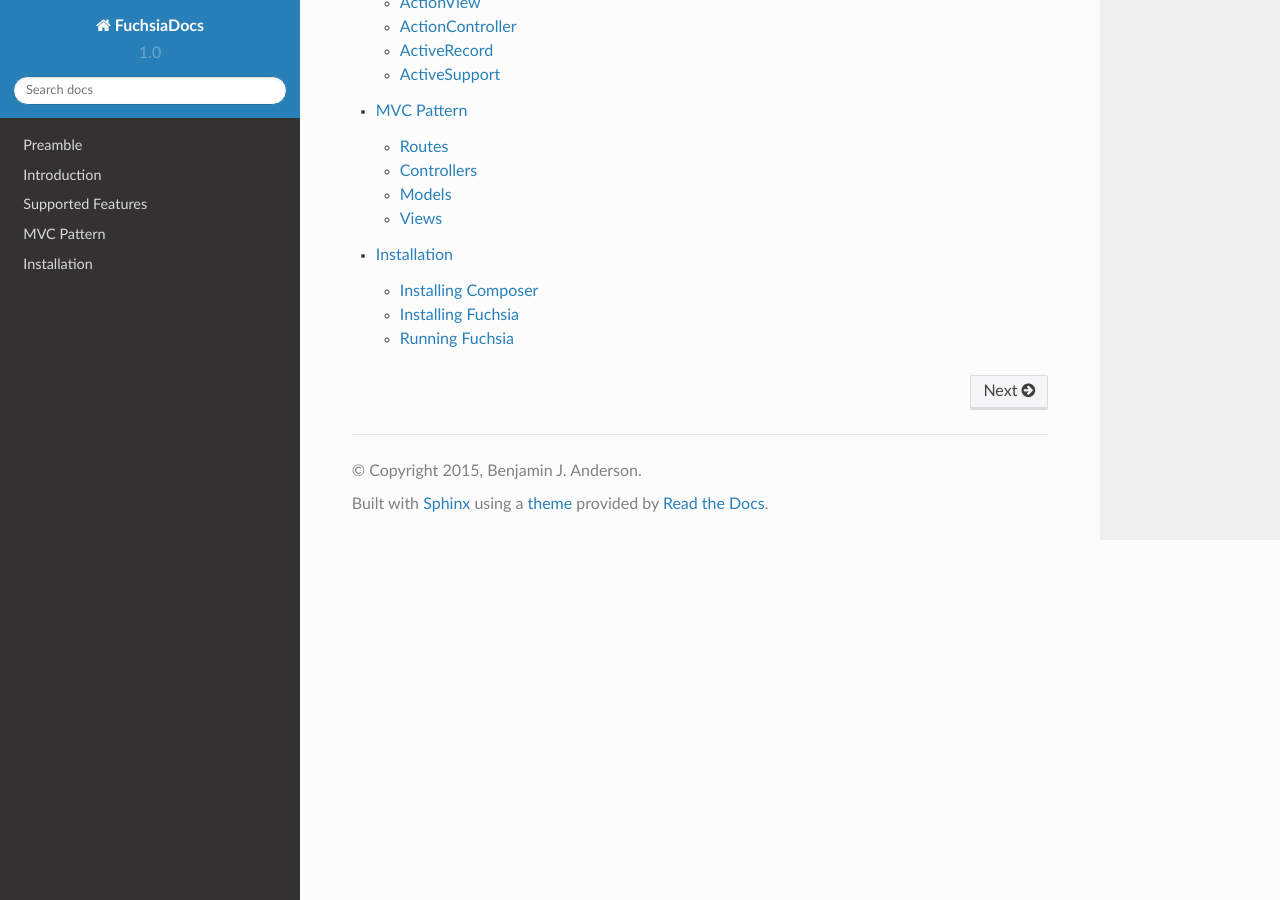
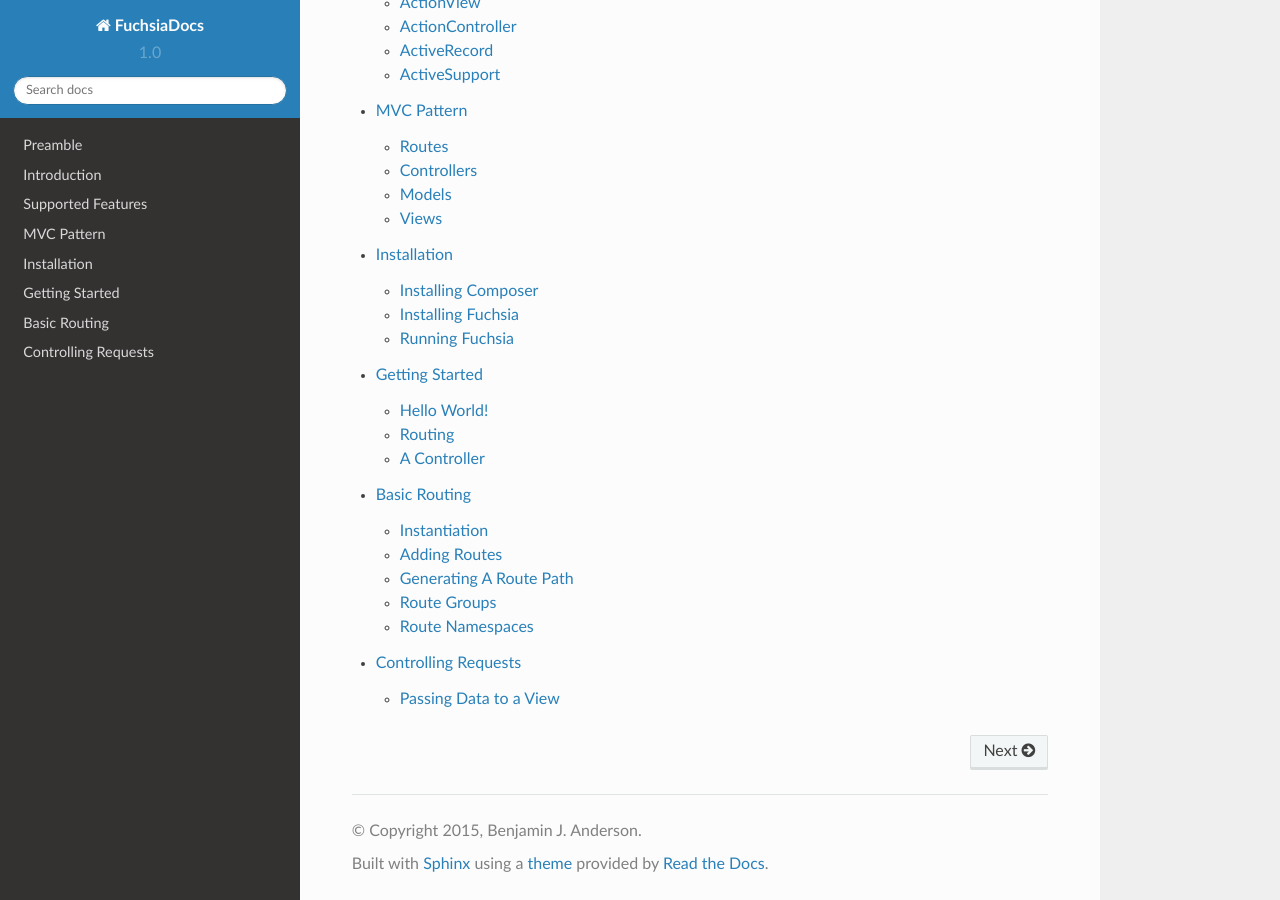
Before and after one commit to FuchsiaIO/Docs, a Sphinx documentation site: the page built from source/index.rst, in a window 1280 px wide and 900 px high, scrolled down 722 px. Built offline with Sphinx 7.4.7 and the Read the Docs theme 2.0.0, drawn with Linux system fonts in a browser that asks for light colours; part of the change alters nothing that is shown.

Commit message:
Update docs

```diff
--- /dev/null
+++ b/source/controllers.rst
@@ -0,0 +1,49 @@
+.. index::
+   single: Controlling Requests
+
+Controlling Requests
+========
+
+Controllers are responsible for handling requests/responses. Controllers are used to retrieve data from a resource and format it appropriately for the request (generally html or json).
+
+A Controller Serves a Request, so consider we've defined a route:
+
+.. code-block:: php
+
+  <?php
+    $router->add('default','{/controller,action, param}')->addValues(
+    	array(
+    		'controller' => 'index',
+    		'action' => 'index',
+    		'template '=>' master',
+    		'format' => '.html',
+    		'param' => 'Undefined'
+    	)
+    );
+
+Our Fuchsia Application will attempt to match any url to a controller (defaulting to indexController) and an action (defaulting to index). Otherwise a 404 error will be served (in production mode).
+
+.. code-block:: text
+
+  /index/debug
+    => indexController, debug() action
+
+  /home/
+    => homeController, index() action
+
+
+Passing Data to a View
+~~~~~~~~~~~~~~~~
+.. note::
+  Fuchsia automatically creates a default route aliased as "Fuchsia.default." Your controller will look for a directory in your views with your controller prefix and a file named the same as your action.
+
+A class variables defined in an action will be available to a rendered view.
+
+.. code-block:: php
+
+  <?php
+    public function index( $name )
+    {
+      $this->greeting = "Hello ".$name;
+      $this->respondTo( function($format) { $format->html = true; });
+    }
--- /dev/null
+++ b/source/gettingstarted.rst
@@ -0,0 +1,94 @@
+.. index::
+   single: Getting Started
+
+Getting Started
+========
+
+Hello World!
+~~~~~~~~~~~~~~~~
+
+As is necessary with all applications after confirming an installation, we must write our first application! We will be making the simple "Hello World!" application with Fuchsia as a starter. It'll provide some basic incites to how routing and templates work within Fuchsia.
+
+Routing
+~~~~~~~~~~~~~~~~
+By default, Fuchsia provides the following in config/routes.php
+
+.. code-block:: php
+
+  <?php
+    $router->addGet('home','/')->addValues(
+    	array(
+    		'controller'=>'index',
+    		'action'=>'index',
+    		'template'=>'master',
+    		'format'=>'.html'
+    	)
+    );
+
+This is specific enough to handle only a single request and will work for our Hello World application:
+
+.. code-block:: text
+
+  Any request matching " / " will route to:
+    A controller called indexController
+    A method called index()
+    The specified view in the index action will route through the "master" template
+    And it will respond to a "html" format by default.
+
+.. note::
+  Remember, the goal of Fuchsia is to use as few dependencies as possible! ActionController\\Base should not be included for "Hello World!" unless rendering via a view.
+
+However, we do not need a view to display the text "Hello World." We can remove the template and format key-value pairs for the array.
+
+.. code-block:: php
+
+  <?php
+    $router->addGet('home','/')->addValues(
+    	array(
+    		'controller'=>'index',
+    		'action'=>'index'
+    	)
+    );
+
+A Controller
+~~~~~~~~~~~~~~~~
+Controllers are the middle-layer (business logic) of your application. The concept of the controller is to separate "Model" (database) logic from our views. Fuchsia provides an indexController that responds to any format. In the previous note we specified that we do not need ActionController\\Base.
+
+Given the following code in the indexController
+
+.. code-block:: php
+
+  <?php
+  namespace Controllers;
+
+  class indexController extends \ActionController\Controller\Base
+  {
+
+    public function index()
+    {
+      $this->respondTo( function($format) {
+        $format->json = true;
+        $format->xml = true;
+        $format->html = true;
+      });
+    }
+
+  }
+
+We can remove the inheritance from the Base Controller and any format responses and simply add:
+echo "Hello World!";
+
+.. code-block:: php
+
+  <?php
+  namespace Controllers;
+
+  class indexController
+  {
+
+    public function index()
+    {
+      echo "Hello World!";
+    }
+
+  }
--- a/source/index.rst
+++ b/source/index.rst
@@ -14,3 +14,6 @@ Contents
    features
    mvc
    installation
+   gettingstarted
+   routes
+   controllers
--- /dev/null
+++ b/source/routes.rst
@@ -0,0 +1,139 @@
+.. index::
+   single: Basic Routing
+
+
+Basic Routing
+========
+
+Routes are the backbone of your application. The router is in charge of parsing a requested URL and routing it to the appropriate controller/action. Fuchsia uses a Fork of AuraPHP's router.
+
+Instantiation
+~~~~~~~~~~~~~~~~
+.. note::
+  Fuchsia, generally, only needs a single router. Route namespaces are preferred over multiple route-instantiations.
+
+Instantiate a new router like so:
+
+.. code-block:: php
+
+  <?php
+    use \ActionDispatch\Dispatcher as Dispatcher;
+    $router = (new Dispatcher\Factory\RouterFactory)->newInstance();
+
+Adding Routes
+~~~~~~~~~~~~~~~~
+.. note::
+  The order in which you define your routes does affect how your application executes. The router will match the URL to the first match, not necessarily the "best" match.
+
+To create a route, call the add() method on the Router. Named path-info params are placed inside braces in the path.
+
+.. code-block:: php
+
+  <?php
+  // add a simple named route without params
+  $router->add('home', '/');
+
+  // add a simple unnamed route with params
+  $router->add(null, '/{controller}/{action}/{id}');
+
+You can create a route that matches only against a particular HTTP method as well. The following Router methods are identical to add() but require the related HTTP method:
+
+.. code-block:: php
+
+  <?php
+    $router->addHead()
+    $router->addGet()
+    $router->addDelete()
+    $router->addOptions()
+    $router->addPatch()
+    $router->addPost()
+    $router->addPut()
+
+Generating A Route Path
+~~~~~~~~~~~~~~~~
+To generate a URL path from a route so that you can create links, call generate() on the Router and provide the route name with optional data.
+
+.. code-block:: php
+
+  <?php
+  // $path => "blog/read/42"
+  $path = $router->generate('read', array(
+      'id' => 42
+  ));
+
+Route Groups
+~~~~~~~~~~~~~~~~
+You can add a series of routes all at once under a single "mount point" in your application. For example, if you want all your blog-related routes to be mounted at /blog in your application, you can do this:
+
+.. code-block:: php
+
+  <?php
+  $name_prefix = 'blog';
+  $path_prefix = '/blog';
+
+  $router->attach($name_prefix, $path_prefix, function ($router) {
+
+      $router->add('browse', '{format}')
+          ->addTokens(array(
+              'format' => '(\.json|\.atom|\.html)?'
+          ))
+          ->addValues(array(
+              'format' => '.html',
+          ));
+
+      $router->add('read', '/{id}{format}')
+          ->addTokens(array(
+              'id'     => '\d+',
+              'format' => '(\.json|\.atom|\.html)?'
+          ))
+          ->addValues(array(
+              'format' => '.html',
+          ));
+
+      $router->add('edit', '/{id}/edit{format}')
+          ->addTokens(array(
+              'id' => '\d+',
+              'format' => '(\.json|\.atom|\.html)?'
+          ))
+          ->addValues(array(
+              'format' => '.html',
+          ));
+  });
+
+Route Namespaces
+~~~~~~~~~~~~~~~~
+Route Namespaces are essentially the same as a route group with one exception: it enforces that controllers be in a nested directory matching the namespace. For example, you could do something like the following:
+
+.. code-block:: php
+
+  <?php
+    $router->setNamespace('v1','/api/v1',function($route){
+
+      $route->addValues(array(
+        'controller' => 'user',
+        'action'     => 'current_user'
+      ));
+
+    },array('format'=>'.json'));
+
+This will enforce that you have a directory in application/controllers called v1. From here all controllers within this namespace would look something like the following:
+
+.. code-block:: php
+
+  <?php
+    namespace Controllers\v1;
+    class userController extends apiController
+    {
+      public function current_user()
+      {
+        // some processing logic
+      }
+    }
+
+You are also able to specify some default values in the second parameter as a hash. Valid options include:
+
+* directory
+* format
+* controller
+* action
+* template
```
